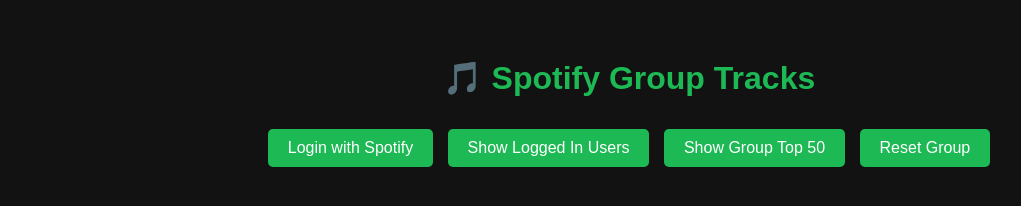
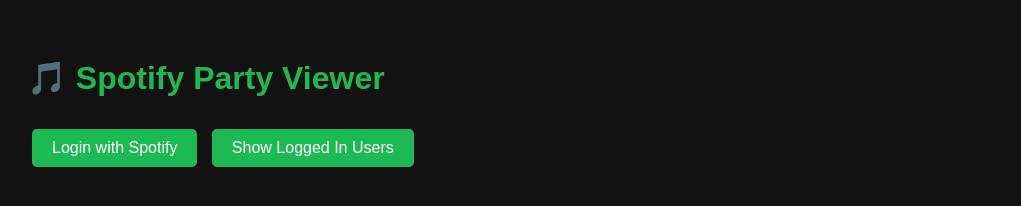
Before and after one commit to MorganKiing1/spotify-top-tracks, a website: page public/index.html in a window 1280 px wide. Shown: the whole page, without its empty margins (11-1032 px from the left). Drawn offline with Linux system fonts and the light colour scheme.

Commit message:
Update index.html

```diff
--- a/public/index.html
+++ b/public/index.html
@@ -1,125 +1,83 @@
+<!-- public/index.html -->
 <!DOCTYPE html>
 <html lang="en">
 <head>
   <meta charset="UTF-8" />
-  <meta name="viewport" content="width=device-width, initial-scale=1.0" />
-  <title>🎵 Spotify Group Tracks</title>
+  <title>Spotify Party Viewer</title>
   <style>
     body {
-      font-family: Arial, sans-serif;
+      font-family: sans-serif;
       background: #121212;
       color: white;
       padding: 30px;
     }
     h1 {
-      text-align: center;
       color: #1db954;
     }
     button {
+      padding: 10px 20px;
+      margin: 10px 5px;
+      font-size: 16px;
       background: #1db954;
       color: white;
       border: none;
-      padding: 10px 20px;
-      margin: 10px 5px;
-      font-size: 16px;
       border-radius: 5px;
       cursor: pointer;
     }
     .user-block {
-      margin-top: 20px;
+      margin-bottom: 30px;
+      padding: 15px;
       border: 1px solid #1db954;
       border-radius: 10px;
-      padding: 15px;
     }
-    .user-block h3 {
-      margin-bottom: 10px;
+    .track-list {
+      margin-top: 10px;
+      padding-left: 20px;
     }
-    ul {
-      list-style: none;
-      padding-left: 0;
-    }
-    li {
+    .track-list li {
       margin: 5px 0;
-    }
-    .aggregate {
-      margin-top: 30px;
     }
   </style>
 </head>
 <body>
-  <h1>🎵 Spotify Group Tracks</h1>
+  <h1>🎵 Spotify Party Viewer</h1>
+  <button onclick="window.location.href='/login'">Login with Spotify</button>
+  <button onclick="loadUsers()">Show Logged In Users</button>
 
-  <div style="text-align:center">
-    <button onclick="window.location.href='/login'">Login with Spotify</button>
-    <button onclick="loadUsers()">Show Logged In Users</button>
-    <button onclick="loadAggregate()">Show Group Top 50</button>
-    <button onclick="resetAll()">Reset Group</button>
-  </div>
-
-  <div id="usersContainer"></div>
-  <div id="aggregateContainer" class="aggregate"></div>
+  <div id="userContainer"></div>
 
   <script>
     async function loadUsers() {
-      const res = await fetch('/users');
+      const res = await fetch("/users");
       const users = await res.json();
-      const container = document.getElementById("usersContainer");
+
+      const container = document.getElementById("userContainer");
       container.innerHTML = "";
 
-      if (!Array.isArray(users) || users.length === 0) {
-        container.innerHTML = "<p style='text-align:center'>⚠️ No users logged in yet.</p>";
+      if (users.length === 0) {
+        container.innerHTML = "<p>No users have logged in yet.</p>";
         return;
       }
 
-      users.forEach((user, idx) => {
-        const block = document.createElement("div");
-        block.className = "user-block";
+      users.forEach((user, i) => {
+        const userDiv = document.createElement("div");
+        userDiv.className = "user-block";
 
-        block.innerHTML = `<h3>#${idx + 1}: ${user.name} <small>(Logged in at ${user.time})</small></h3>`;
+        const name = document.createElement("h2");
+        name.textContent = `#${i + 1}: ${user.name} (Logged in at ${user.loginTime})`;
+        userDiv.appendChild(name);
 
-        if (user.tracks && user.tracks.length > 0) {
-          const ul = document.createElement("ul");
-          user.tracks.forEach((track, i) => {
-            const li = document.createElement("li");
-            li.innerHTML = `<strong>#${i + 1}</strong> ${track.name} by ${track.artists} (<a href="${track.url}" target="_blank">Play</a>)`;
-            ul.appendChild(li);
-          });
-          block.appendChild(ul);
-        } else {
-          block.innerHTML += "<p>No tracks found.</p>";
-        }
+        const trackList = document.createElement("ul");
+        trackList.className = "track-list";
+        user.topTracks.forEach(track => {
+          const li = document.createElement("li");
+          li.innerHTML = `${track.name} by ${track.artists} - <a href="${track.url}" target="_blank">Play</a>`;
+          trackList.appendChild(li);
+        });
 
-        container.appendChild(block);
+        userDiv.appendChild(trackList);
+        container.appendChild(userDiv);
       });
-    }
-
-    async function loadAggregate() {
-      const res = await fetch('/aggregate');
-      const data = await res.json();
-      const container = document.getElementById("aggregateContainer");
-      container.innerHTML = "<h2>🎉 Group Top 50 Songs</h2>";
-
-      if (!Array.isArray(data) || data.length === 0) {
-        container.innerHTML += "<p>No aggregate data yet.</p>";
-        return;
-      }
-
-      const ul = document.createElement("ul");
-      data.forEach((track, i) => {
-        const li = document.createElement("li");
-        li.innerHTML = `<strong>#${i + 1}</strong> ${track.name} by ${track.artists} (<a href="${track.url}" target="_blank">Play</a>) - ⭐ ${track.count}`;
-        ul.appendChild(li);
-      });
-      container.appendChild(ul);
-    }
-
-    async function resetAll() {
-      if (confirm("Are you sure you want to reset the group data?")) {
-        await fetch('/reset');
-        document.getElementById("usersContainer").innerHTML = "";
-        document.getElementById("aggregateContainer").innerHTML = "";
-        alert("Group data has been reset.");
-      }
     }
   </script>
 </body>
```
